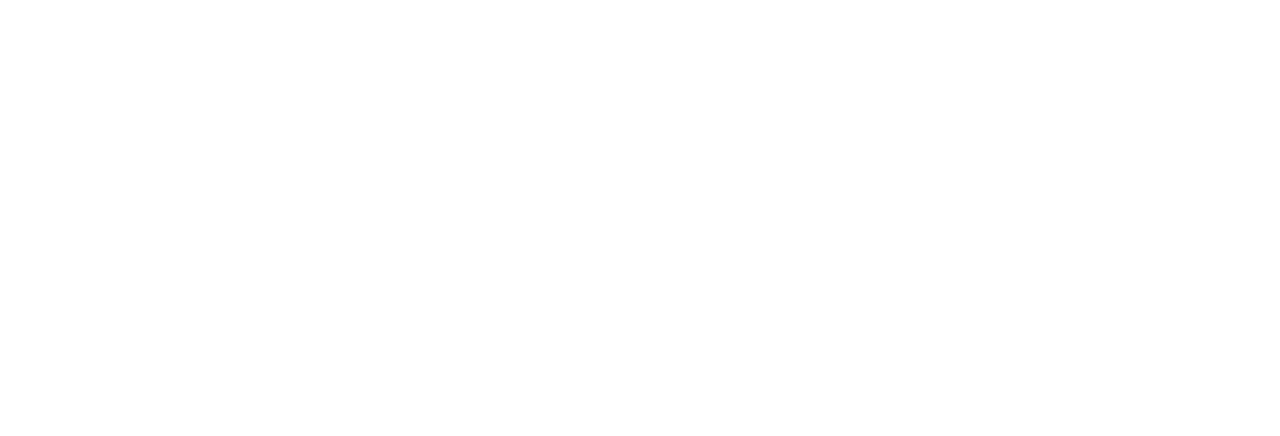
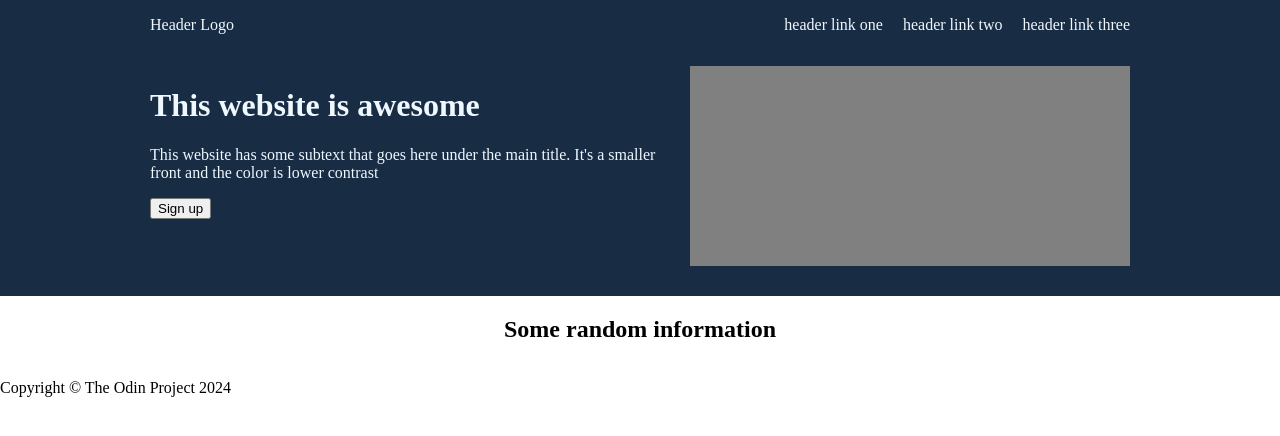
Before and after one commit to SherwinDistor/odin-landing-page, a plain HTML site: page index.html in a window 1280 px wide. Drawn offline with Linux system fonts and the light colour scheme.

Commit message:
Format header content using flexbox

```diff
--- a/index.html
+++ b/index.html
@@ -3,10 +3,61 @@
 <head>
     <meta charset="UTF-8">
     <meta name="viewport" content="width=device-width, initial-scale=1.0">
-    <link rel="stylessheet" href="styles.css">
+    <link rel="stylesheet" href="styles.css">
     <title>Odin Landing Page</title>
 </head>
 <body>
+    <header class="padding">
+        <div class="white">Header Logo</div>
+        <ul class="white">
+            <li>header link one</li>
+            <li>header link two</li>
+            <li>header link three</li>
+        </ul>
+    </header>
+    <content>
+        <div class="one padding">
+            <div>
+                <h1 class="white">This website is awesome</h1>
+                <p class="white">This website has some subtext that goes here under the main title. It's a smaller front and the color is lower contrast</p>
+                <button>Sign up</button>
+            </div>
+            <div class="img">
+                <img>
+            </div>
+        </div>
+        <div class="two padding">
+            <h2>Some random information</h2>
+            <div class="square-container">
+                <div>
+                    <div class="square"></div>
+                    <p></p>
+                </div>
+                <div>
+                    <div class="square"></div>
+                    <p></p>
+                </div>
+                <div>
+                    <div class="square"></div>
+                    <p></p>
+                </div>
+                <div>
+                    <div class="square"></div>
+                    <p></p>
+                </div>
+            </div>
+        </div>
+        <div>
 
+        </div>
+        <div>
+
+        </div>
+    </content>
+    <footer>
+        <div>
+            Copyright © The Odin Project 2024
+        </div>
+    </footer>
 </body>
 </html>
--- a/styles.css
+++ b/styles.css
@@ -0,0 +1,60 @@
+.white {
+    color: aliceblue;
+}
+
+.padding {
+    padding-left: 150px;
+    padding-right: 150px;
+}
+
+body {
+    display: flex;
+    flex-direction: column;
+    margin: 0;
+}
+
+header {
+    display: flex;
+    justify-content: space-between;
+    padding-top: 16px;
+    padding-bottom: 16px;
+    background: rgb(24, 44, 68);
+}
+
+ul {
+    list-style-type: none;
+    margin: 0;
+    padding: 0;
+    display: flex;
+    gap: 20px
+}
+
+li {
+
+}
+
+.one {
+    background: rgb(24, 44, 68);
+    display: flex;
+    padding-top: 16px;
+    padding-bottom: 30px;
+    justify-content: space-between;
+}
+
+
+
+.img {
+    width: 600px;
+    height: 200px;
+    background: gray;
+}
+
+h2 {
+    text-align: center;
+}
+
+.square-container {
+    display: flex;
+    justify-content: space-evenly;
+
+}
```
